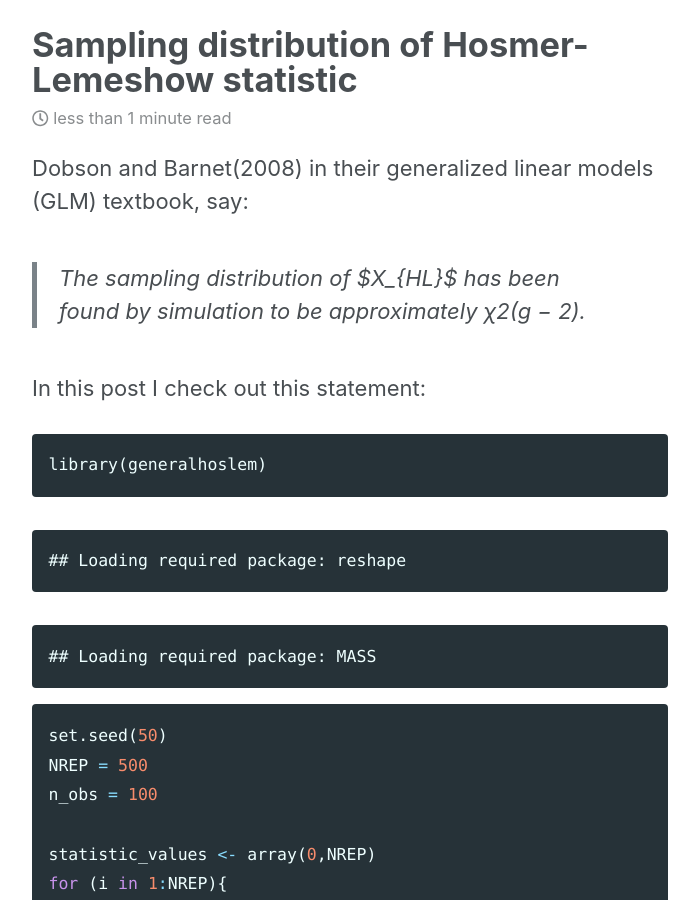
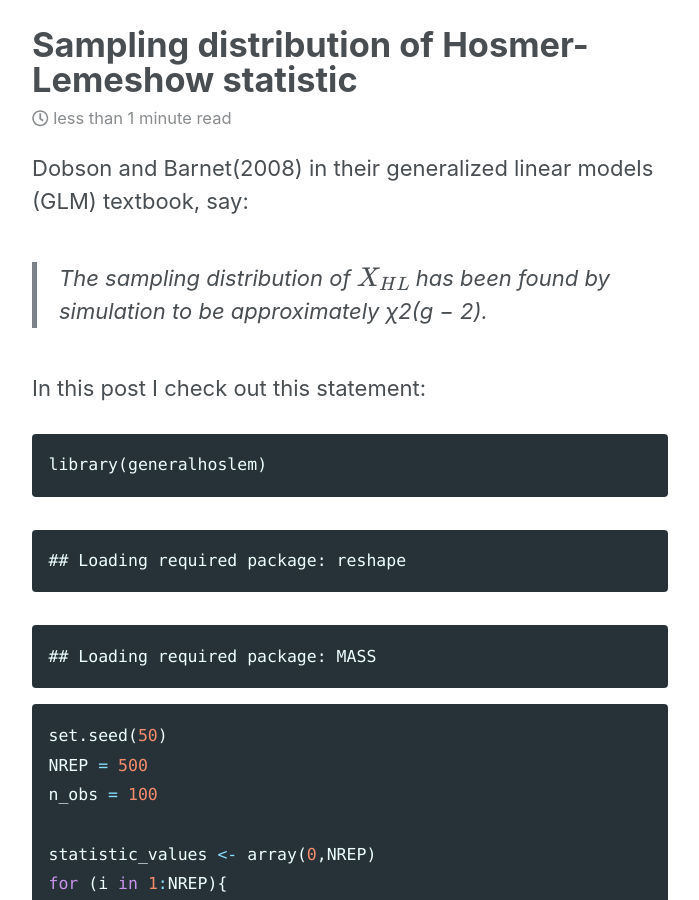
Before and after one commit to hamedhelali/hamedhelali.github.io, a Jekyll site: the page built from _posts/2020-02-01-hoslem.md, in a window 1280 px wide and 900 px high, scrolled down 631 px. Shown: the whole window, without its empty margins (290-989 px from the left). Built offline with Jekyll 4.4.1, drawn with Linux system fonts in a browser that asks for light colours; nearby versions of some CDN libraries; formulas are drawn with MathJax 3.

```diff
--- a/_posts/2020-02-01-hoslem.md
+++ b/_posts/2020-02-01-hoslem.md
@@ -11,7 +11,7 @@ mathjax: "true"
 ---
 
 Dobson and Barnet(2008) in their generalized linear models (GLM) textbook, say:
-> The sampling distribution of $X_{HL}$ has been found by simulation to be approximately χ2(g − 2).
+> The sampling distribution of $$X_{HL}$$ has been found by simulation to be approximately χ2(g − 2).
 
 In this post I check out this statement:
 
```
